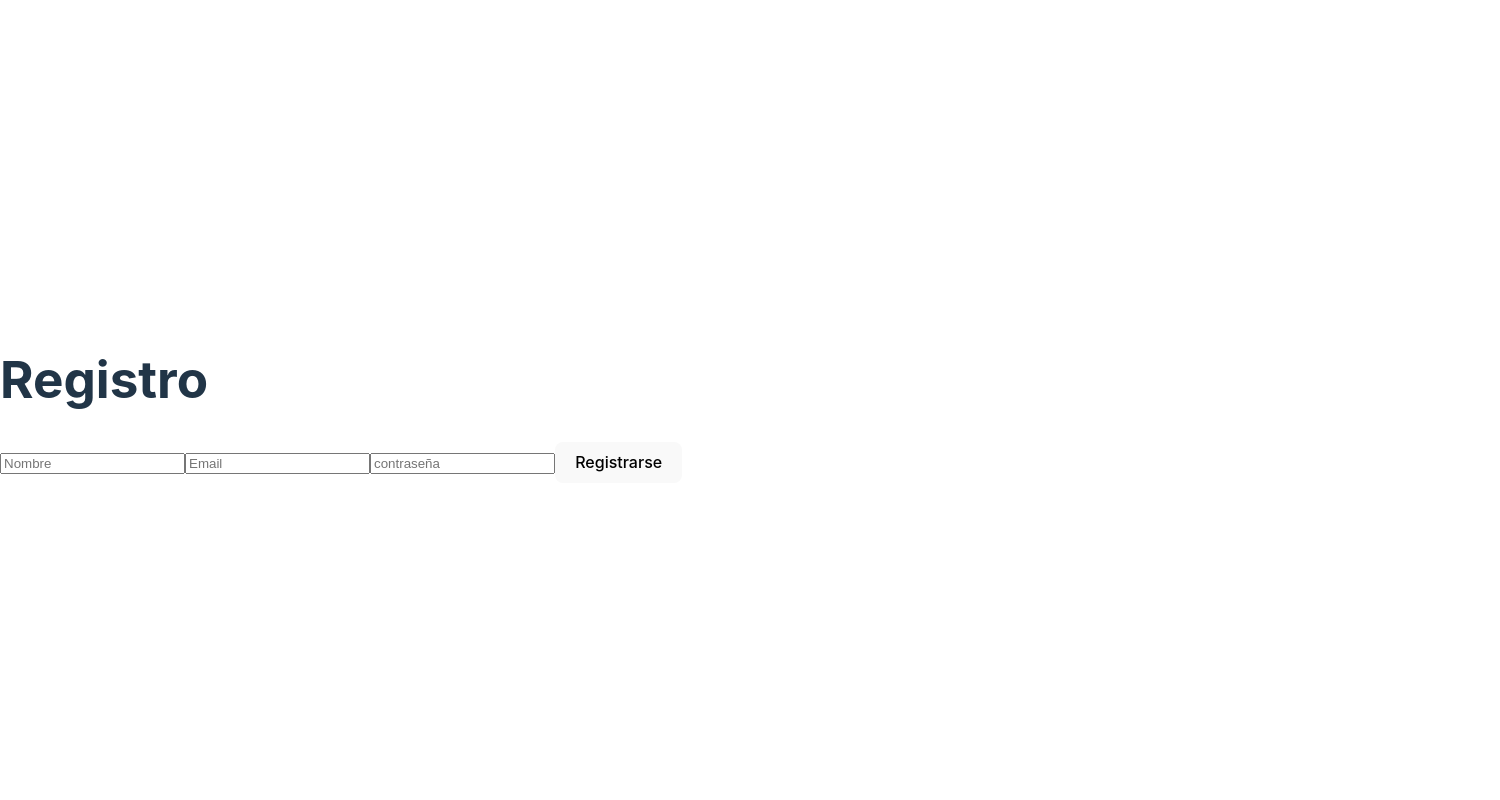
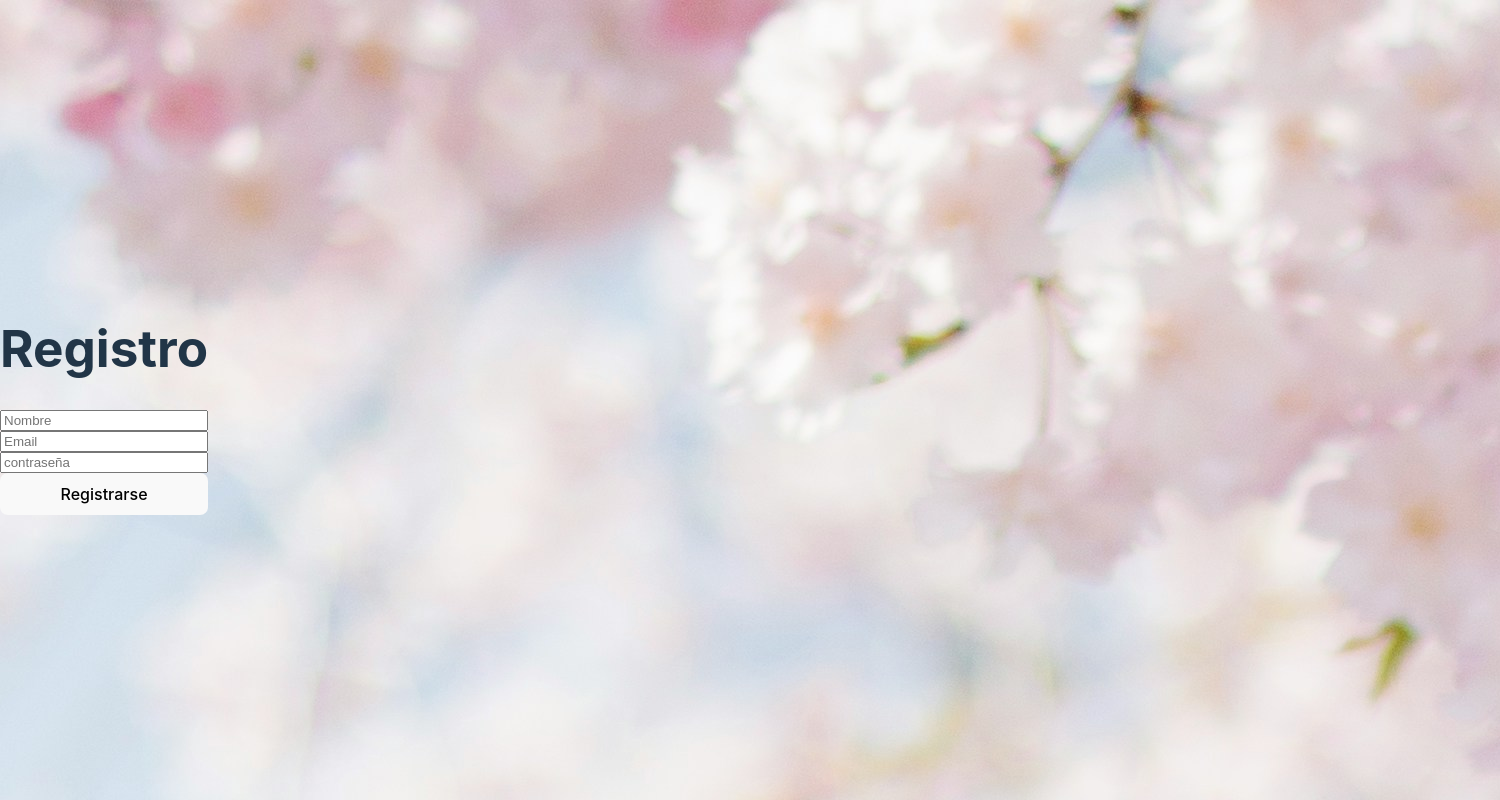
Before and after one commit to Naomy25sandi/proyectoFinal, a React app: page /registro in a window 1280 px wide. Shown: the whole page, 1500 px wide, since content can reach past the window. Built offline with nearby package versions, Linux system fonts and the light colour scheme; data requests are answered from the project's data file; the HTML template or start-up script is replaced by a standard one.

Commit message:
cree el navbar

```diff
--- a/src/App.css
+++ b/src/App.css
@@ -1,5 +1,14 @@
 
 
 .fondoPag{
+  width: 1500px;
   background-image: url(assets/tomoko-uji-eriuKJwcdjI-unsplash.jpg);
 }
+.container{
+  display: flex;
+  align-items: center;
+  justify-content: center;
+}
+.inp{
+  display: grid;
+}
--- a/src/componentes/Navbar.jsx
+++ b/src/componentes/Navbar.jsx
@@ -1,11 +1,24 @@
 import React from 'react'
+import Button from './Button'
 
 const Navbar = () => {
   return (
-    <div>
+    <div className='fondoPag'>
+    <header class="header">
+        <div class="logo">
+           <img src='assets/logo.jpeg'/>
+        </div>
+        <nav>
+            <ul class="nav-links">
+                <li><a href="#">Nuestros servicios</a></li>
+                <li><a href="#">Arreglos florales</a></li>
+                <li><a href="#">Eventos realizados</a></li>
+            </ul>
+        </nav>
+      <Button titulo={"Contactenos"} type={"button"} className={"btn btn-success"}/>
 
-
-    </div>
+    </header>
+  </div>
   )
 }
 
--- a/src/paginas/Home.jsx
+++ b/src/paginas/Home.jsx
@@ -1,9 +1,10 @@
 import React from 'react'
+import Navbar from '../componentes/Navbar'
 
 const Home = () => {
     return (
         <div>
-            home
+            <Navbar/>
         </div>
     )
 }
--- a/src/paginas/InicioSesion.jsx
+++ b/src/paginas/InicioSesion.jsx
@@ -31,7 +31,7 @@ const InicioSesion = () => {
     return (
         <>
             <body className="fondoPag">
-                <div className="d-flex flex-column justify-content-center align-content-center">
+                <div className="d-flex flex-column justify-content-center align-content-center container">
                     <h1>Iniciar Sesión</h1>
                     <input className="mb-3 rounded" type="email" value={correo} placeholder="Correo" onChange={(e) => setCorreo(e.target.value)} />
                     <input className="mb-3 rounded" type="password" value={contra} placeholder="contraseña" onChange={(e) => setContra(e.target.value)} />
--- a/src/paginas/Registro.jsx
+++ b/src/paginas/Registro.jsx
@@ -36,7 +36,8 @@ const Registro = () => {
 
     const user = data.find((user) => user.email === correo);
     if (user) {
-      alert("INCORRECTO")
+      alert("Usuario ya existe")
+      navigate("/") // lo direcciono a login ya tiene cuenta
     } else {
       if (!nombreTrim || !emailTrim || !passwordTrim)  {
         alert ("Llene todos los campos")
@@ -53,14 +54,20 @@ const Registro = () => {
   }
 
   return (
-    <>
-      <h1>Registro</h1>
-      <input type="text" placeholder="Nombre" ref={nombreRef} onChange={(e) => setUsuario(e.target.value)} />
-      <input type="email" placeholder="Email" ref={emailRef} onChange={(e) => setCorreo(e.target.value)} />
-      < input type="password" placeholder="contraseña" ref={passwordRef} onChange={(e) => setContra(e.target.value)} />
+    <div>
+     <body className="fondoPag">
+      <div className="container">
+        <div className="inp">
+          <h1>Registro</h1>
+          <input  className="mb-3 rounded" type="text" placeholder="Nombre" ref={nombreRef} onChange={(e) => setUsuario(e.target.value)} />
+          <input  className="mb-3 rounded" type="email" placeholder="Email" ref={emailRef} onChange={(e) => setCorreo(e.target.value)} />
+          <input  className="mb-3 rounded" type="password" placeholder="contraseña" ref={passwordRef} onChange={(e) => setContra(e.target.value)} />
 
-      <Button titulo={"Registrarse"} type={"button"} className={"btn btn-succes"} evento={validaUsuario} />
-    </>
+          <Button titulo={"Registrarse"} type={"button"} className={"btn btn-success"} evento={validaUsuario} />
+        </div>
+      </div>
+      </body>
+    </div>
   )
 }
 export default Registro
--- a/src/server/db.json
+++ b/src/server/db.json
@@ -46,6 +46,12 @@
       "name": "vnv",
       "email": "nvnnv",
       "password": "nvnv"
+    },
+    {
+      "id": "538b",
+      "name": "Maria",
+      "email": "m@g.com",
+      "password": "123"
     }
   ],
   "productos": [
```
Also changed, not shown: src/assets/logo.jpeg (added).
